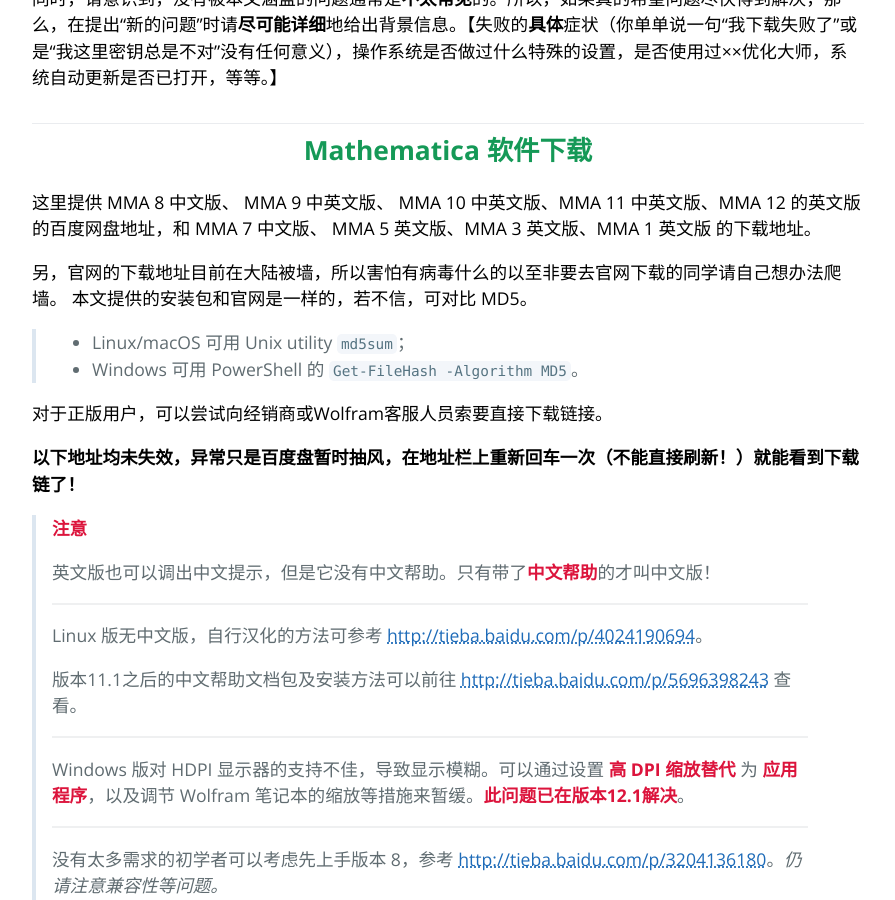
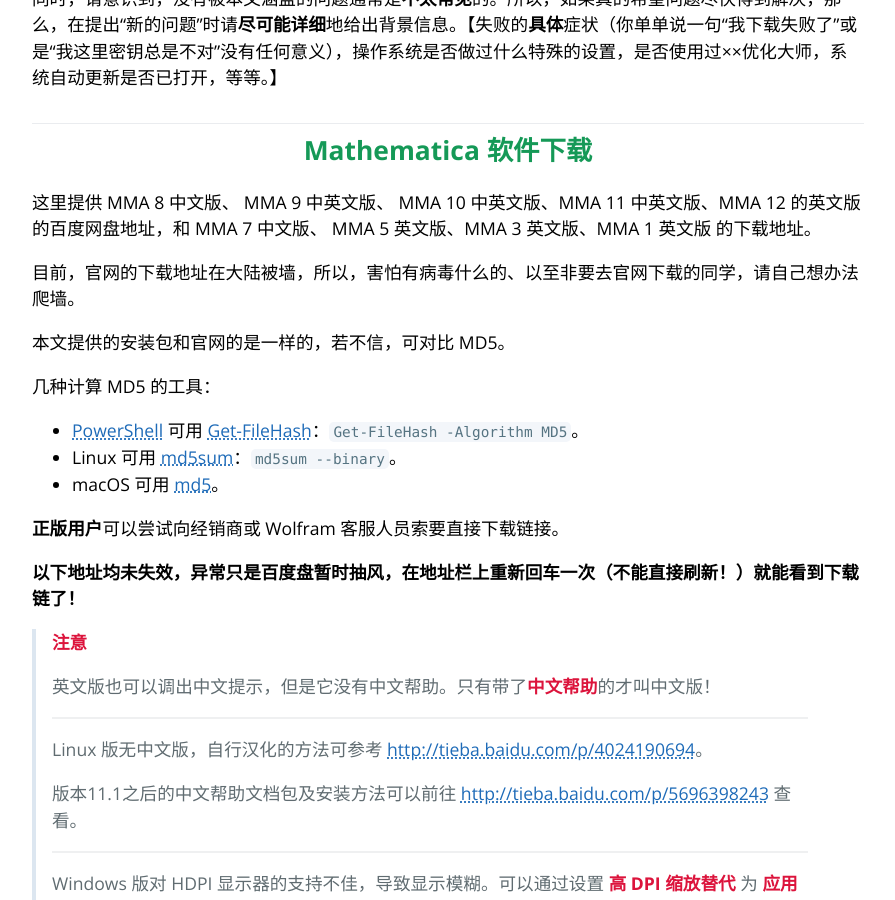
Before and after one commit to TieBaMma/InstallTutorial, a Jekyll site: the page built from index.md, in a window 1280 px wide and 900 px high, scrolled down 1293 px. Shown: the whole window, without its empty margins (192-1087 px from the left). Built offline with Jekyll 4.4.1, drawn with Linux system fonts in a browser that asks for light colours.

Commit message:
📄 Clarify how to checksum

```diff
--- a/index.md
+++ b/index.md
@@ -43,13 +43,17 @@
 
 这里提供 MMA 8 中文版、 MMA 9 中英文版、 MMA 10 中英文版、MMA 11 中英文版、MMA 12 的英文版 的百度网盘地址，和 MMA 7 中文版、 MMA 5 英文版、MMA 3 英文版、MMA 1 英文版 的下载地址。
 
-另，官网的下载地址目前在大陆被墙，所以害怕有病毒什么的以至非要去官网下载的同学请自己想办法爬墙。
-本文提供的安装包和官网是一样的，若不信，可对比 MD5。
+目前，官网的下载地址在大陆被墙，所以，害怕有病毒什么的、以至非要去官网下载的同学，请自己想办法爬墙。
 
-> * Linux/macOS 可用 Unix utility `md5sum`；
-> * Windows 可用 PowerShell 的 `Get-FileHash -Algorithm MD5`。
+本文提供的安装包和官网的是一样的，若不信，可对比 MD5。
 
-对于正版用户，可以尝试向经销商或Wolfram客服人员索要直接下载链接。
+几种计算 MD5 的工具：
+
+* [PowerShell](https://docs.microsoft.com/powershell/) 可用 [Get-FileHash](https://docs.microsoft.com/en-us/powershell/module/microsoft.powershell.utility/get-filehash)：`Get-FileHash -Algorithm MD5`。
+* Linux 可用 [md5sum](https://linux.die.net/man/1/md5sum)：`md5sum --binary`。
+* macOS 可用 [md5](https://osxdaily.com/2009/10/13/check-md5-hash-on-your-mac/)。
+
+**正版用户**可以尝试向经销商或 Wolfram 客服人员索要直接下载链接。
 
 **以下地址均未失效，异常只是百度盘暂时抽风，在地址栏上重新回车一次（不能直接刷新！）就能看到下载链了！**
 
```
